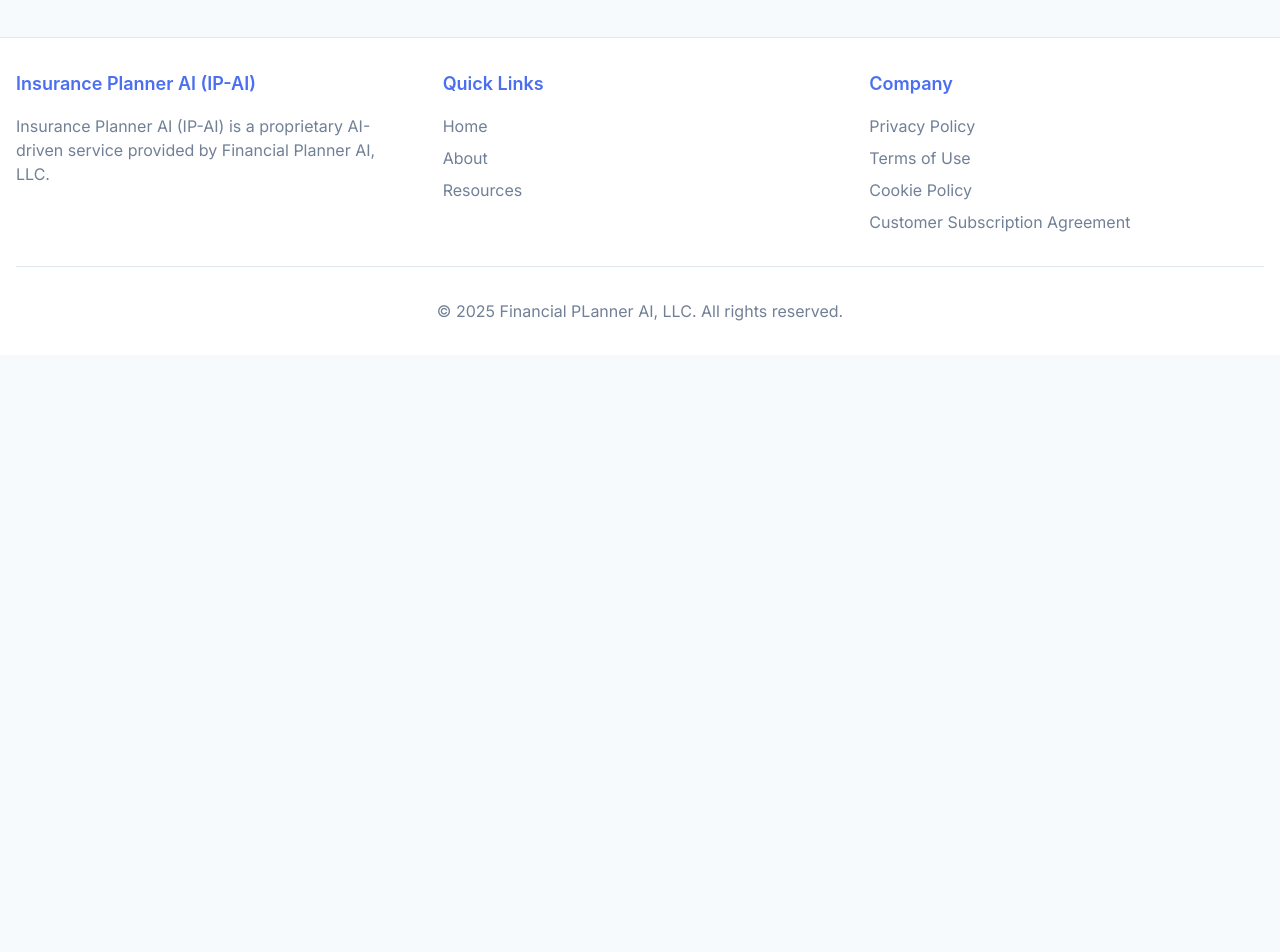
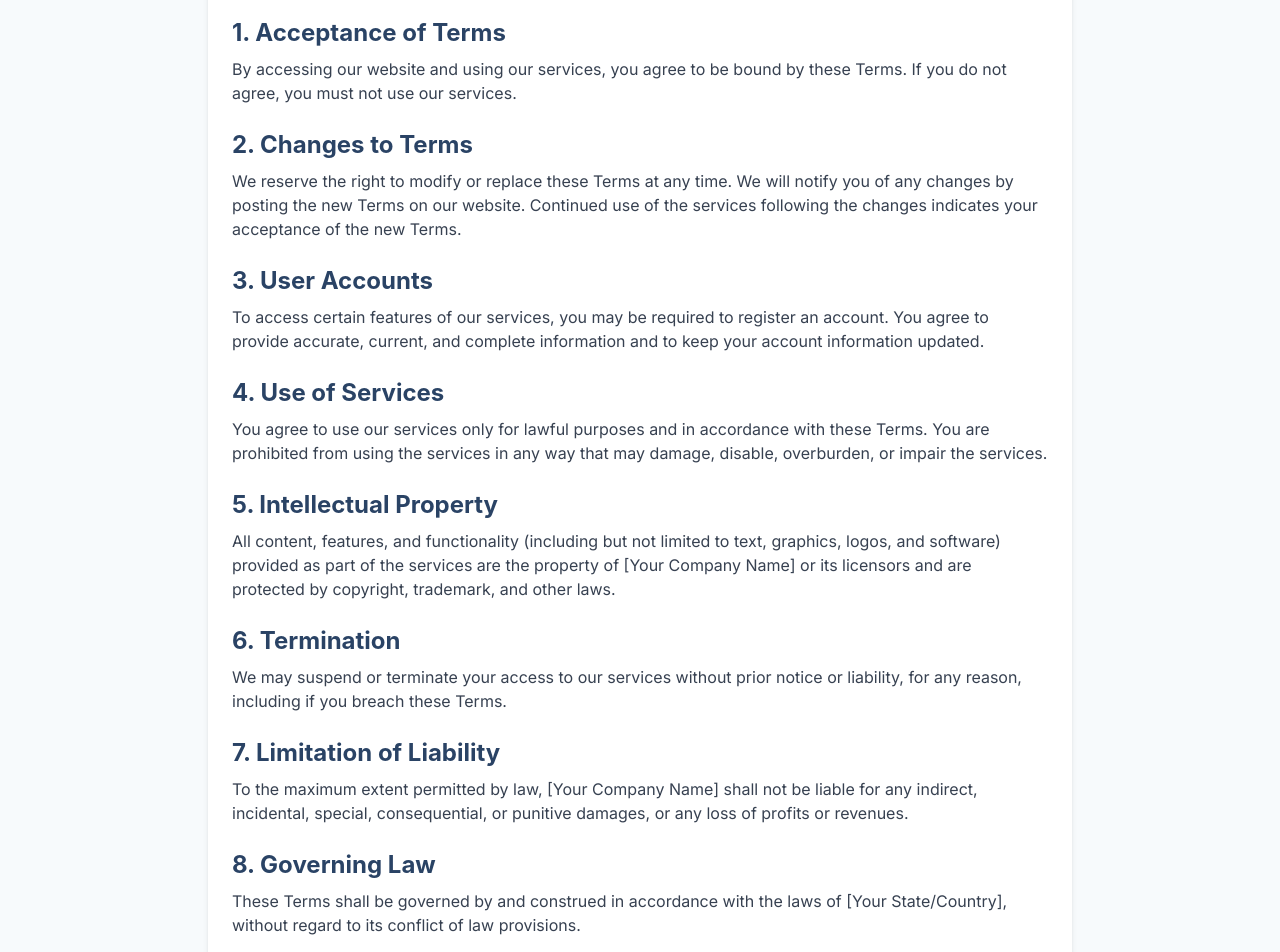
Before and after one commit to itsgabeover/dashboard-copy, a Next.js app: page /terms in a window 1280 px wide. Shown: the part 220-1172 px from the top of the page. Before the commit the page ends 800 px from the top, so only its background shows below. Built offline with nearby package versions, Linux system fonts and the light colour scheme.

Commit message:
add terms of service

```diff
--- a/app/globals.css
+++ b/app/globals.css
@@ -70,7 +70,7 @@ button, a {
 
 .pdf-container {
   width: 100%; /* or a specific width like 800px */
-  height: 600px; /* increase the height as needed */
+  height: 80vh; /* increase the height as needed */
   margin: 0 auto; /* to center the element */
   overflow: hidden; /* optional, to handle overflow */
 }
--- a/app/terms/page.tsx
+++ b/app/terms/page.tsx
@@ -3,20 +3,114 @@ import { FileText } from 'lucide-react'
 
 export default function TermsPage() {
   return (
-    <div className="max-w-4xl mx-auto px-4 py-12">
-      <h1 className="text-3xl font-bold text-primary-blue mb-6">Terms of Service</h1>
+    <div className="max-w-4xl mx-auto px-4 py-4">
+      <div className="terms-of-use bg-white p-6 rounded-lg shadow-md mb-4">
+        <h1 className="text-3xl font-bold text-primary-blue mb-6">
+          Terms of Service
+        </h1>
+        <p className="text-base text-gray-700 mb-4">
+          Welcome to [Your Company Name] ("Company", "we", "our", "us")! By
+          accessing or using our services, you agree to comply with and be bound
+          by these Terms of Use ("Terms"). Please read them carefully.
+        </p>
+
+        <h2 className="text-2xl font-bold mt-6 mb-2 text-primary-blue">
+          1. Acceptance of Terms
+        </h2>
+        <p className="text-base text-gray-700 mb-4">
+          By accessing our website and using our services, you agree to be bound
+          by these Terms. If you do not agree, you must not use our services.
+        </p>
+
+        <h2 className="text-2xl font-bold mt-6 mb-2 text-primary-blue">
+          2. Changes to Terms
+        </h2>
+        <p className="text-base text-gray-700 mb-4">
+          We reserve the right to modify or replace these Terms at any time. We
+          will notify you of any changes by posting the new Terms on our
+          website. Continued use of the services following the changes indicates
+          your acceptance of the new Terms.
+        </p>
+
+        <h2 className="text-2xl font-bold mt-6 mb-2 text-primary-blue">
+          3. User Accounts
+        </h2>
+        <p className="text-base text-gray-700 mb-4">
+          To access certain features of our services, you may be required to
+          register an account. You agree to provide accurate, current, and
+          complete information and to keep your account information updated.
+        </p>
+
+        <h2 className="text-2xl font-bold mt-6 mb-2 text-primary-blue">
+          4. Use of Services
+        </h2>
+        <p className="text-base text-gray-700 mb-4">
+          You agree to use our services only for lawful purposes and in
+          accordance with these Terms. You are prohibited from using the
+          services in any way that may damage, disable, overburden, or impair
+          the services.
+        </p>
+
+        <h2 className="text-2xl font-bold mt-6 mb-2 text-primary-blue">
+          5. Intellectual Property
+        </h2>
+        <p className="text-base text-gray-700 mb-4">
+          All content, features, and functionality (including but not limited to
+          text, graphics, logos, and software) provided as part of the services
+          are the property of [Your Company Name] or its licensors and are
+          protected by copyright, trademark, and other laws.
+        </p>
+
+        <h2 className="text-2xl font-bold mt-6 mb-2 text-primary-blue">
+          6. Termination
+        </h2>
+        <p className="text-base text-gray-700 mb-4">
+          We may suspend or terminate your access to our services without prior
+          notice or liability, for any reason, including if you breach these
+          Terms.
+        </p>
+
+        <h2 className="text-2xl font-bold mt-6 mb-2 text-primary-blue">
+          7. Limitation of Liability
+        </h2>
+        <p className="text-base text-gray-700 mb-4">
+          To the maximum extent permitted by law, [Your Company Name] shall not
+          be liable for any indirect, incidental, special, consequential, or
+          punitive damages, or any loss of profits or revenues.
+        </p>
+
+        <h2 className="text-2xl font-bold mt-6 mb-2 text-primary-blue">
+          8. Governing Law
+        </h2>
+        <p className="text-base text-gray-700 mb-4">
+          These Terms shall be governed by and construed in accordance with the
+          laws of [Your State/Country], without regard to its conflict of law
+          provisions.
+        </p>
+
+        <h2 className="text-2xl font-bold mt-6 mb-2 text-primary-blue">
+          9. Contact Information
+        </h2>
+        <p className="text-base text-gray-700 mb-4">
+          For any questions about these Terms, please contact us at [Your
+          Contact Information].
+        </p>
+      </div>
+
       <div className="prose max-w-none">
         <Button
           asChild
           className="w-full bg-[#4B6FEE] hover:bg-[#3B4FDE] text-white font-medium py-4 rounded-lg flex items-center justify-center gap-2"
         >
-
           <a
             href="/disclosures/terms_of_use.txt"
             download="/disclosures/terms_of_use.txt"
-                  ><FileText className="w-5 h-5" aria-hidden="true" />Download</a>
+          >
+            <FileText className="w-5 h-5" aria-hidden="true" />
+            Download
+          </a>
         </Button>
       </div>
     </div>
-  )
+  );
 }
```
Lines whose indentation alone changed are shown as unchanged.
